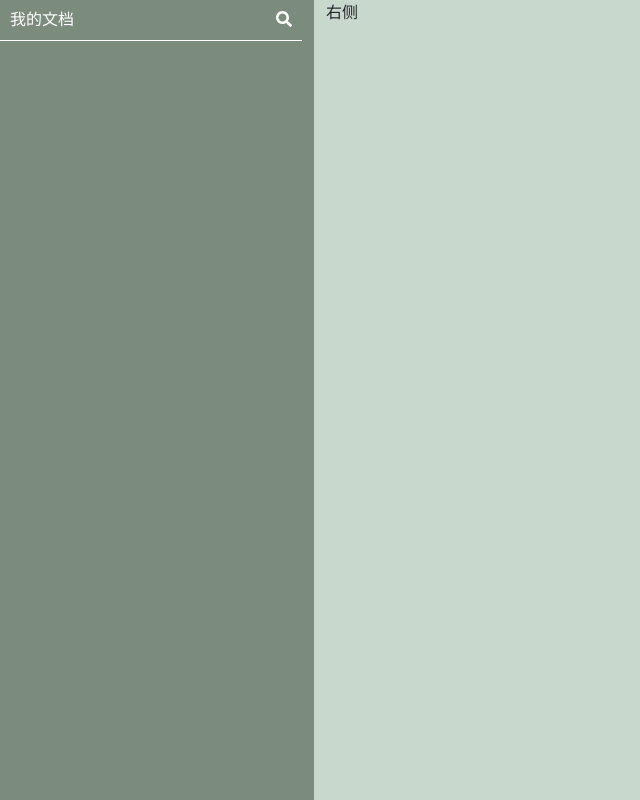
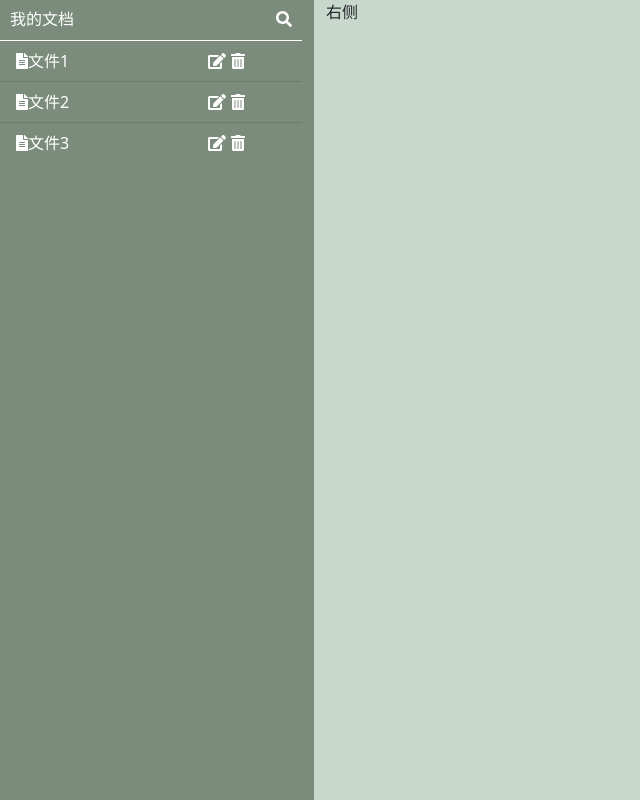
Before and after one commit to hzc168/react-electron-markdown, a React (Create React App) app: page / in a window 1280 px wide. Shown: the whole page, without its empty margins (0-640 px from the left). Built offline with nearby package versions, Linux system fonts and the light colour scheme.

Commit message:
添加FileList组件，对FileList进行删改

```diff
--- a/src/App.js
+++ b/src/App.js
@@ -2,6 +2,8 @@ import React from 'react'
 import styled from 'styled-components'
 import 'bootstrap/dist/css/bootstrap.min.css'
 import SearchFile from './components/SearchFile'
+import initFiles from './utils/initFiles'
+import FileList from './components/FileList'
 
 // 自定义左侧容器
 let LeftDiv = styled.div.attrs({
@@ -27,8 +29,13 @@ function App() {
                 <LeftDiv>
                     <SearchFile
                         title="我的文档"
-                        onSearch={(value) => {console.log(value)}}
+                        onSearch={(value) => { console.log(value) }}
                     ></SearchFile>
+                    <FileList files={initFiles}
+                        editFile={(id) => console.log(id)}
+                        deleteFile={(id) => console.log("删除：", id)}
+                        saveFile={(id, value) => console.log(id, value) }
+                    ></FileList>
                 </LeftDiv>
                 <RightDiv>右侧</RightDiv>
             </div>
--- /dev/null
+++ b/src/components/FileList.js
@@ -0,0 +1,107 @@
+import React, { Fragment, useState, useEffect } from 'react'
+import styled from 'styled-components'
+import { FontAwesomeIcon } from '@fortawesome/react-fontawesome'
+import { faFileAlt, faEdit, faTrashAlt, faTimes } from '@fortawesome/free-solid-svg-icons'
+import { PropTypes } from 'prop-types'
+
+// ul 标签
+let GroupUl = styled.ul.attrs({
+    className: "list-group list-group-flush"
+})`
+    li {
+        color: #fff;
+        background: none;
+    }
+`
+
+const FileList = ({ files, editFile, saveFile, deleteFile }) => {
+
+    const [editItem, setEditItem] = useState(false)
+    const [value, setValue] = useState('')
+
+    // 定义关闭行为
+    const closeFn = () => {
+        setEditItem(false)
+        setValue('')
+    }
+
+    // 键盘事件操作
+    useEffect(() => {
+        const keyboardHandle = (ev) => {
+            let { keyCode } = ev
+            if (keyCode === 13 && editItem) {
+                saveFile(editItem, value)
+                closeFn()
+            }
+            if (keyCode === 27 && editItem) {
+                closeFn()
+            }
+        }
+        document.addEventListener('keyup', keyboardHandle)
+        return () => {
+            document.removeEventListener('keyup', keyboardHandle)
+        }
+    })
+
+    return (
+        <GroupUl>
+            {
+                files.map(file => {
+                    return (
+                        <li
+                            className="list-group-item d-flex align-items-center"
+                            key={file.id}
+                        >
+
+                            {
+                                (file.id !== editItem) &&
+                                <>
+                                    <span className="mr-4">
+                                        <FontAwesomeIcon icon={faFileAlt}></FontAwesomeIcon>
+                                    </span>
+                                    <span className="col-8"
+                                        onClick={() => { editFile(file.id) }}
+                                    >{file.title}</span>
+                                    <span className="col-1"
+                                        onClick={() => setEditItem(file.id)}
+                                    >
+                                        <FontAwesomeIcon icon={faEdit}></FontAwesomeIcon>
+                                    </span>
+                                    <span className="col-1"
+                                        onClick={() => { deleteFile(file.id) }}
+                                    >
+                                        <FontAwesomeIcon icon={faTrashAlt}></FontAwesomeIcon>
+                                    </span>
+                                </>
+                            }
+                            {
+                                (file.id === editItem) &&
+                                <>
+                                    <input className="col-9"
+                                        value={value}
+                                        onClick={() => { editFile(file.id) }}
+                                        onChange={(e) => { setValue(e.target.value) }}
+                                    />
+                                    <span className="col-3"
+                                        onClick={closeFn}
+                                    >
+                                        <FontAwesomeIcon icon={faTimes}></FontAwesomeIcon>
+                                    </span>
+                                </>
+                            }
+                        </li>
+                    )
+                })
+            }
+        </GroupUl>
+    )
+}
+
+FileList.propTypes = {
+    files: PropTypes.array,
+    editFile: PropTypes.func,
+    saveFile: PropTypes.func,
+    deleteFile: PropTypes.func,
+}
+
+export default FileList
--- /dev/null
+++ b/src/utils/initFiles.js
@@ -0,0 +1,22 @@
+const initFiles = [
+    {
+        id: '1',
+        title: '文件1',
+        body: '## 文件1内容',
+        createTime: '123325'
+    },
+    {
+        id: '2',
+        title: '文件2',
+        body: '## 文件2内容',
+        createTime: '123325'
+    },
+    {
+        id: '3',
+        title: '文件3',
+        body: '## 文件3内容',
+        createTime: '123325'
+    }
+]
+
+export default initFiles
```
